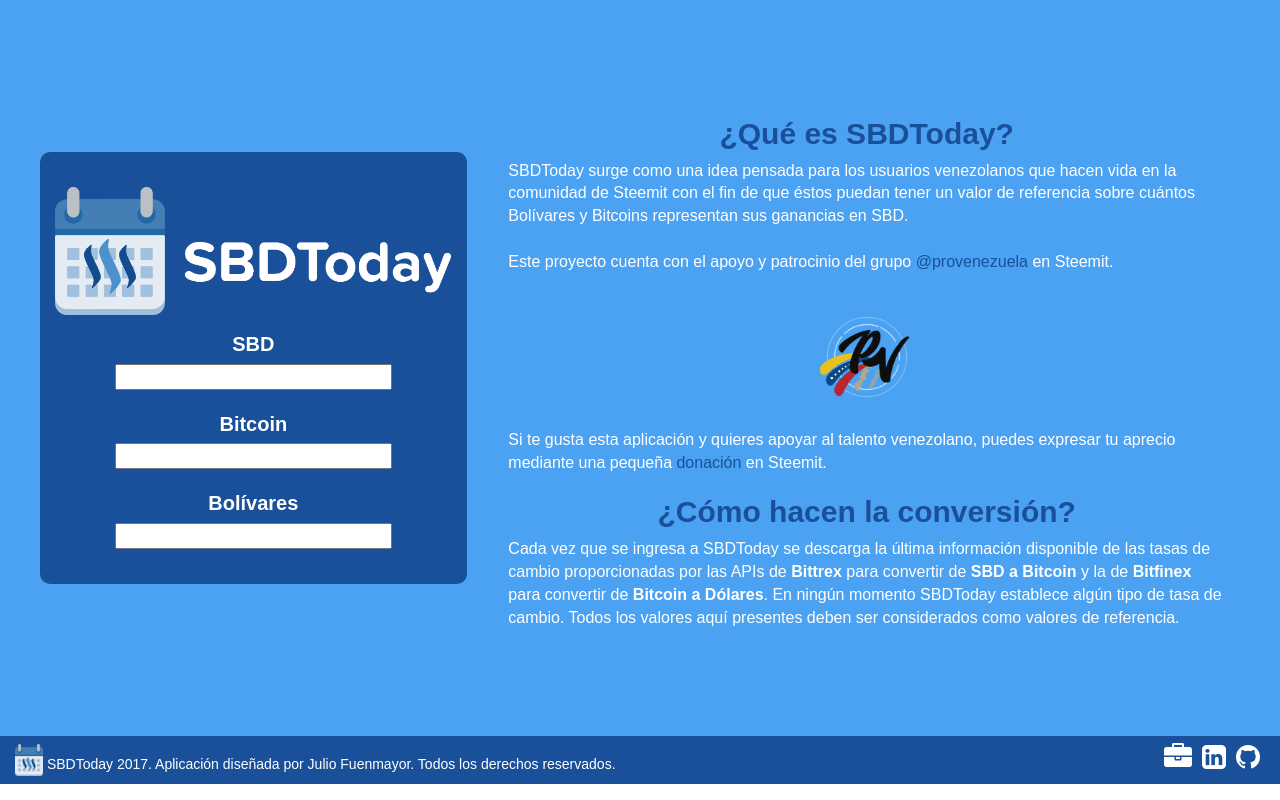
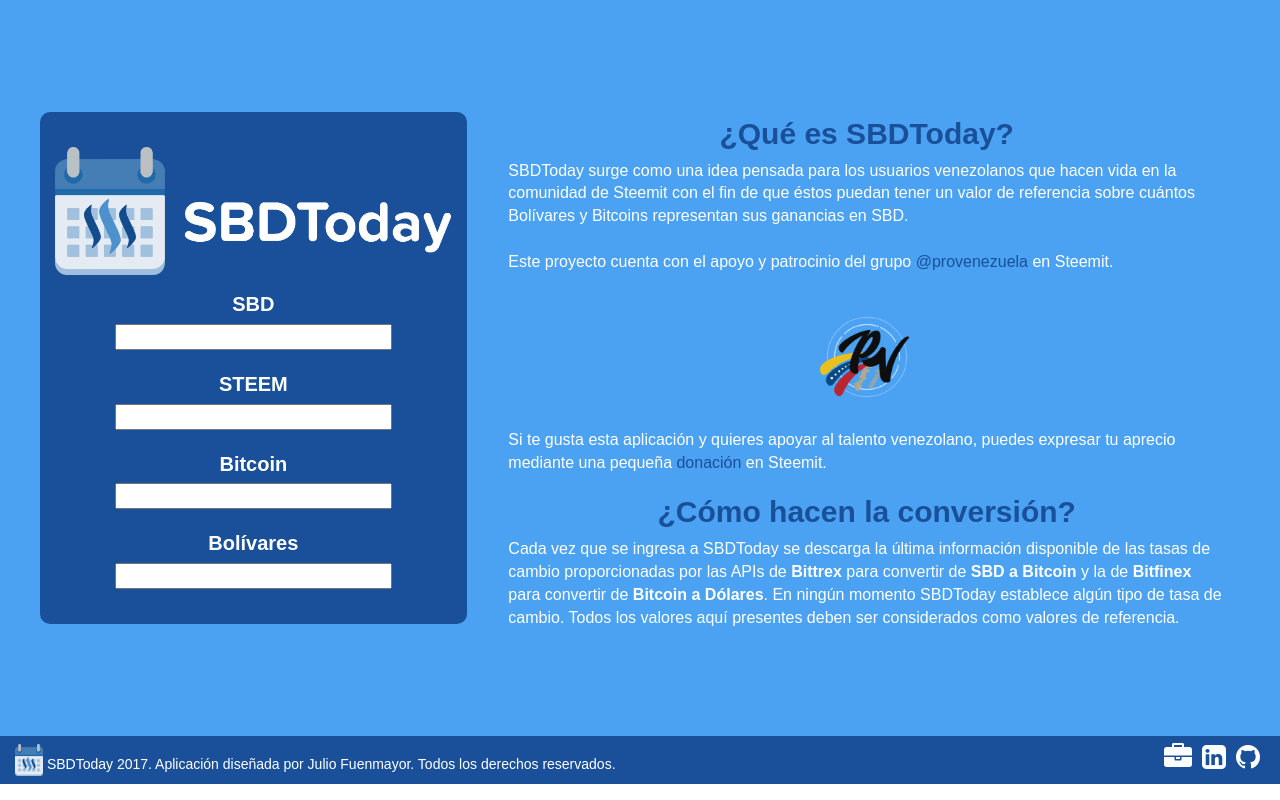
Before and after one commit to jfuenmayor96/sbdtoday, a React (Create React App) app in the folder client/: page / in a window 1280 px wide. Built offline with nearby package versions, Linux system fonts and the light colour scheme; no server answers; a web font is replaced by a local one.

Commit message:
se agrega la funcionalidad para convertir STEEM

```diff
--- a/client/src/App.js
+++ b/client/src/App.js
@@ -10,9 +10,11 @@
     this.actualizarDesdeSBD = this.actualizarDesdeSBD.bind(this);
     this.actualizarDesdeBitcoin = this.actualizarDesdeBitcoin.bind(this);
     this.actualizarDesdeBolivares = this.actualizarDesdeBolivares.bind(this);
+		this.actualizarDesdeSteem = this.actualizarDesdeSteem.bind(this);
     this.SBDtoBTC = 0;
     this.BTCtoUSD = 0;
     this.USDtoVEF = 0;
+		this.STEEMtoBTC = 0;
   }
 
   componentDidMount() {
@@ -48,28 +50,60 @@
           console.log(error.response.data);
           console.log(error.response.status);
           console.log(error.response.headers);}})
-  }
+
+		// Obtiene el precio actual del SBD a través de Bittrex a través del API
+	  axios.get('http://sbdtoday.herokuapp.com/api/STEEM-BTC')
+	    .then(response => {
+	      this.STEEMtoBTC = response.data.result.Last;
+	    })
+	    .catch(function (error) {
+	      if (error.response) {
+	        console.log(error.response.data);
+	        console.log(error.response.status);
+	        console.log(error.response.headers);
+				}
+			})
+	}
+
 
   actualizarDesdeSBD (e) {
     var bitcoins = document.getElementById("bitcoin");
     var bolivares = document.getElementById("bsf");
+		var steem = document.getElementById("steem");
     bitcoins.value = e.target.value*this.SBDtoBTC;
-    bolivares.value = bitcoins.value*this.BTCtoUSD*this.USDtoVEF;
+    bolivares.value = bitcoins.value *this.BTCtoUSD * this.USDtoVEF;
+		steem.value = (e.target.value*this.SBDtoBTC)/this.STEEMtoBTC;
   }
 
   actualizarDesdeBitcoin (e) {
     var sbd = document.getElementById("sbd");
     var bolivares = document.getElementById("bsf");
+		var steem = document.getElementById("steem");
     sbd.value = e.target.value/this.SBDtoBTC;
     bolivares.value = e.target.value*this.BTCtoUSD*this.USDtoVEF;
+		steem.value = e.target.value/this.STEEMtoBTC;
+
   }
 
   actualizarDesdeBolivares (e) {
     var bitcoins = document.getElementById("bitcoin");
     var sbd = document.getElementById("sbd");
+		var steem = document.getElementById("steem");
     bitcoins.value = (e.target.value/this.USDtoVEF)/this.BTCtoUSD;
     sbd.value = ((e.target.value/this.USDtoVEF)/this.BTCtoUSD)/this.SBDtoBTC;
+		steem.value = bitcoins.value/this.STEEMtoBTC;
+
   }
+
+	actualizarDesdeSteem (e) {
+    var bitcoins = document.getElementById("bitcoin");
+    var sbd = document.getElementById("sbd");
+		var bolivares = document.getElementById("bsf");
+		bitcoins.value = (e.target.value * this.STEEMtoBTC);
+		bolivares.value = bitcoins.value * this.BTCtoUSD * this.USDtoVEF;
+    sbd.value = (e.target.value * this.STEEMtoBTC)/this.SBDtoBTC;
+  }
+
 
 
   render() {
@@ -82,6 +116,7 @@
           <div className="col-lg-4 col-md-5 col-sm-6 col-xs-10 monedas">
             <img  src={require("./assets/logo.png")} style={{width: "100%", height: "70%", paddingBottom: "15px"}} alt="Logo de SBDToday"/>
             <label htmlFor="sbd">SBD </label><input type="text" id="sbd" onKeyUp={this.actualizarDesdeSBD}/><br/>
+						<label htmlFor="steem">STEEM </label><input type="text" id="steem" onKeyUp={this.actualizarDesdeSteem}/><br/>
             <label htmlFor="bitcoin">Bitcoin </label><input type="text" id="bitcoin" onKeyUp={this.actualizarDesdeBitcoin}/><br/>
             <label htmlFor="bsf">Bolívares </label><input type="text" id="bsf" onKeyUp={this.actualizarDesdeBolivares}/>
           </div>
```
